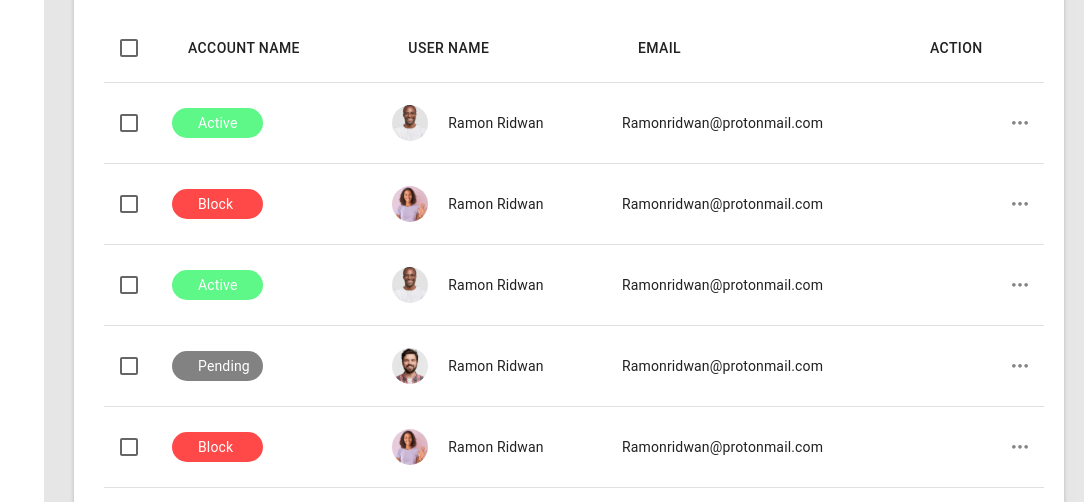
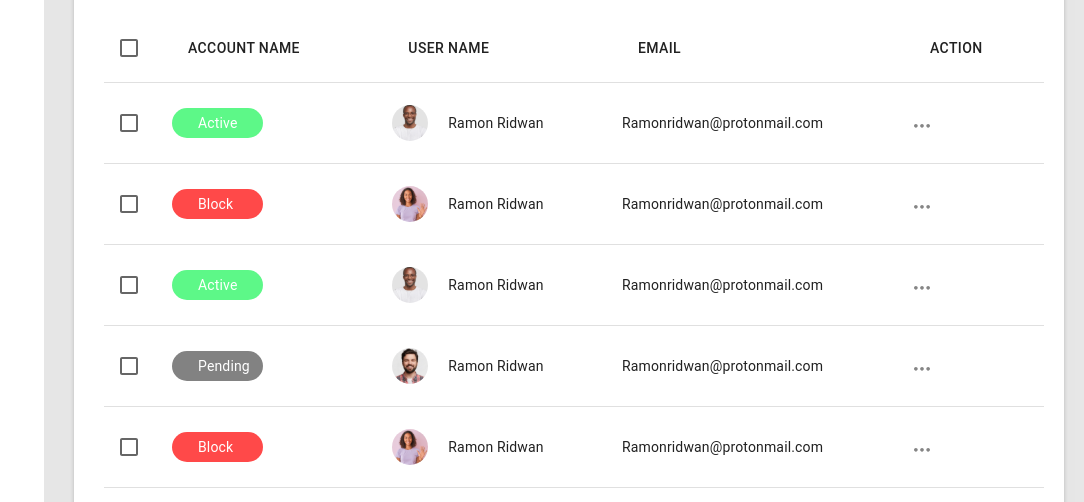
Before and after one commit to iamAbayomi/swift-trade-admin, a React (Create React App) app: page / in a window 1280 px wide. Shown: the part 1667-2169 px from the top of the page, without its empty margins (196-1280 px from the left). Built offline with nearby package versions, Linux system fonts and the light colour scheme.

Commit message:
feature: Add the img to transactionOptions

```diff
--- a/src/components/MenuOptions.tsx
+++ b/src/components/MenuOptions.tsx
@@ -1,11 +1,18 @@
 /* eslint-disable jsx-a11y/alt-text */
+
+import styled from "styled-components"
 
 function MenuOptions(){
     return(
         <div>
-            <img className="transaction-options" src="/vectors/options-menu.svg" />
+            <TransactionOptions src="/vectors/options-menu.svg" />
         </div>
     )
 }
 
 export default MenuOptions
+
+
+const TransactionOptions = styled.img `
+
+`
```
